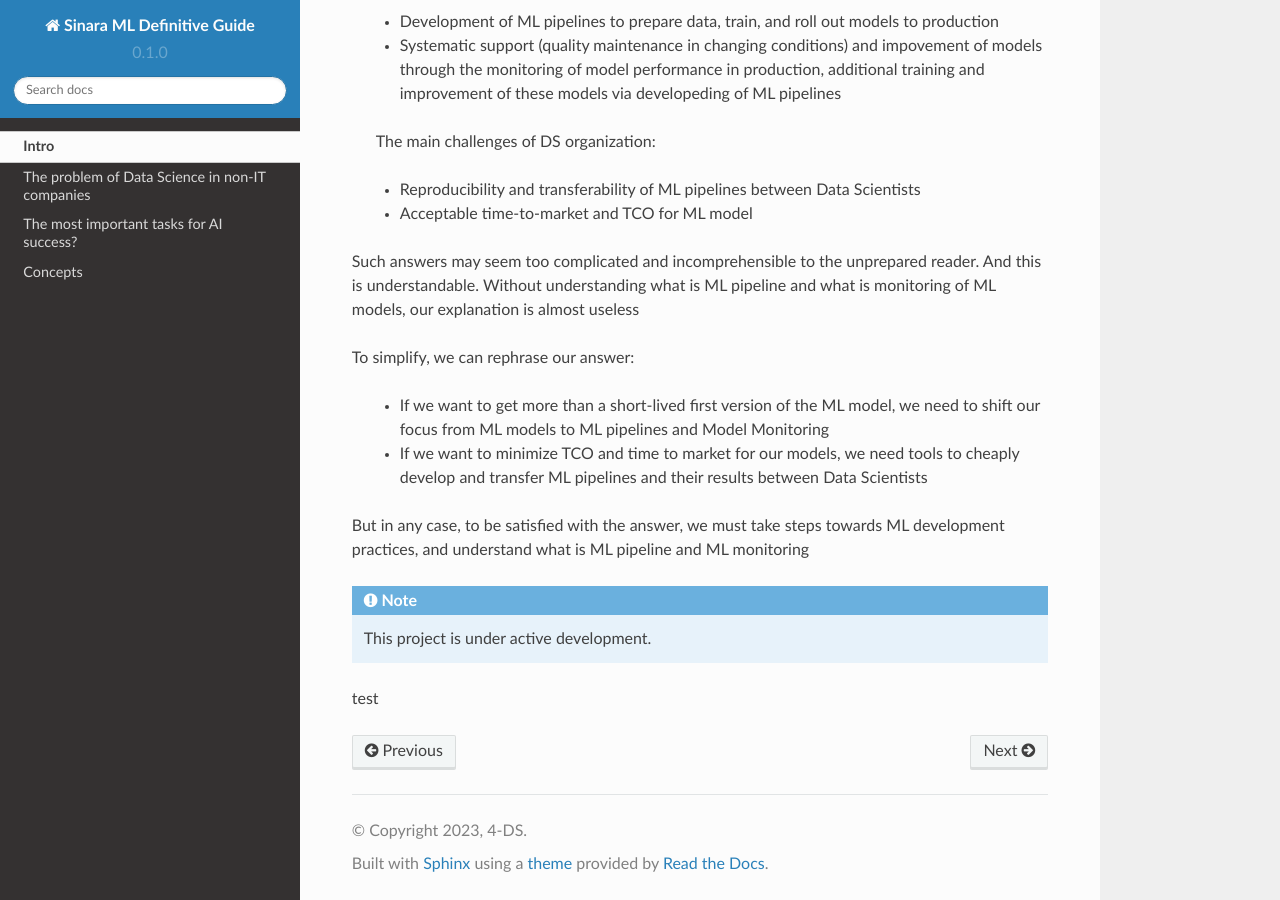
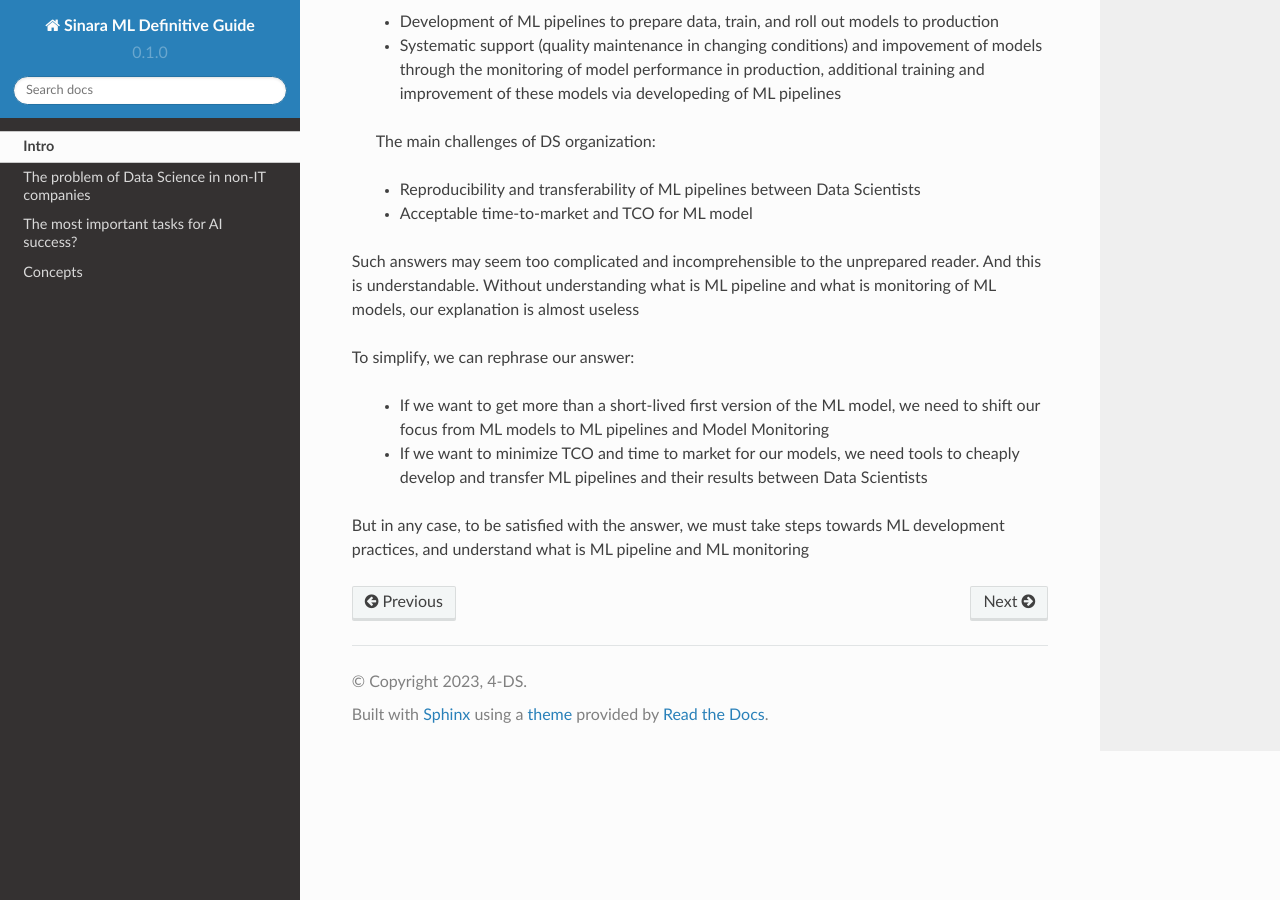
Before and after one commit to 4-DS/SinaraML-Def-Guide, a Sphinx documentation site: the page built from docs/source/intro.rst, in a window 1280 px wide and 900 px high, scrolled down 1688 px. Built offline with Sphinx 7.4.7 and the Read the Docs theme 2.0.0, drawn with Linux system fonts in a browser that asks for light colours.

Commit message:
Intro completed

```diff
--- a/docs/source/intro.rst
+++ b/docs/source/intro.rst
@@ -47,9 +47,3 @@ To simplify, we can rephrase our answer:
    * If we want to minimize TCO and time to market for our models, we need tools to cheaply develop and transfer ML pipelines and their results between Data Scientists
 
 But in any case, to be satisfied with the answer, we must take steps towards ML development practices, and understand what is ML pipeline and ML monitoring
-
-.. note::
-
-   This project is under active development.
-
-test
```
